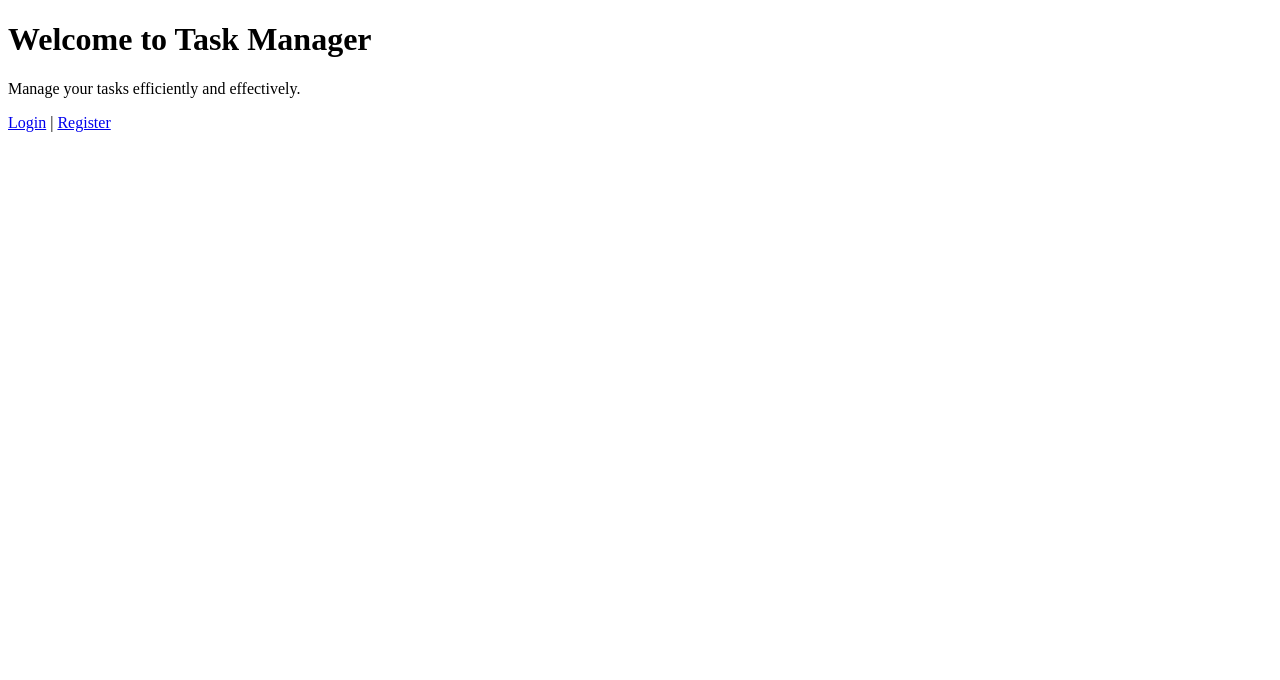
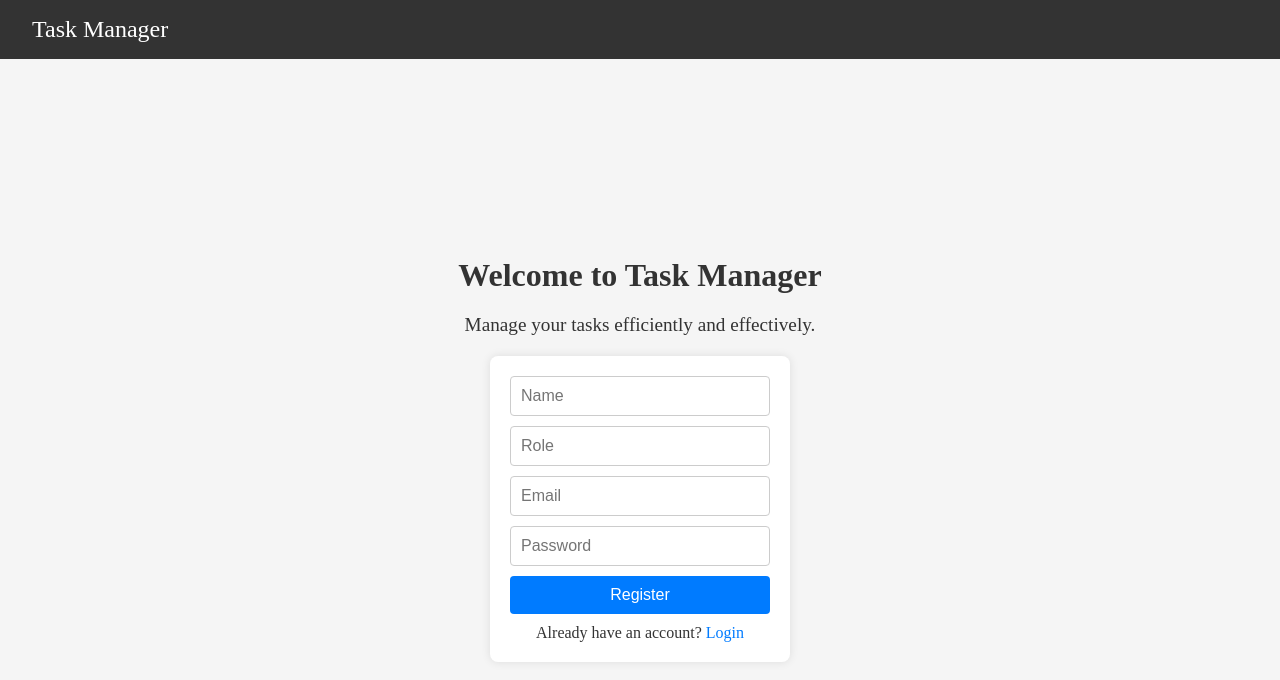
Before and after one commit to alka2711/Task-Manager, a React (Vite) app in the folder client/: page / in a window 1280 px wide. Shown: the top 680 px of the page. Built offline with nearby package versions, Linux system fonts and the light colour scheme.

Commit message:
frontend code updated

```diff
--- a/client/src/App.css
+++ b/client/src/App.css
@@ -0,0 +1,5 @@
+* {
+    margin: 0;
+    padding: 0;
+    box-sizing: border-box;
+  }
--- a/client/src/App.jsx
+++ b/client/src/App.jsx
@@ -1,18 +1,19 @@
 import React from 'react';
 import { BrowserRouter as Router, Route, Routes } from 'react-router-dom';
+import './App.css';
 import Home from './components/Home';
 import Login from './components/Login';
-import Register from './components/Register';
 import Dashboard from './components/Dashboard';
+import Navbar from './components/Navbar';
 // import TaskDetails from './components/TaskDetails';
 
 function App() {
   return (
     <Router>
+      <Navbar />
       <Routes>
         <Route path="/" element={<Home />} />
         <Route path="/login" element={<Login />} />
-        <Route path="/register" element={<Register />} />
         <Route path="/dashboard" element={<Dashboard />} />
         {/* <Route path="/task/:id" element={<TaskDetails />} /> */}
       </Routes>
--- a/client/src/components/Home.jsx
+++ b/client/src/components/Home.jsx
@@ -1,16 +1,140 @@
-import React from 'react';
-import { Link } from 'react-router-dom';
+import React, { useState } from 'react';
+import { Link, useNavigate } from 'react-router-dom';
+import axios from 'axios';
 
 const Home = () => {
+  const [name, setName] = useState('');
+  const [email, setEmail] = useState('');
+  const [password, setPassword] = useState('');
+  const [role, setRole] = useState('');
+  const navigate = useNavigate();
+
+  const handleSubmit = async (e) => {
+    e.preventDefault();
+    try {
+      const { data } = await axios.post('/api/user/register', { name, email, password, role });
+      localStorage.setItem('userInfo', JSON.stringify(data));
+      navigate('/dashboard');
+    } catch (error) {
+      console.error('Error registering user:', error);
+      alert('Error registering user');
+    }
+  };
+
   return (
-    <div>
-      <h1>Welcome to Task Manager</h1>
-      <p>Manage your tasks efficiently and effectively.</p>
-      <div>
-        <Link to="/login">Login</Link> | <Link to="/register">Register</Link>
+    <div style={styles.container}>
+      <h1 style={styles.heading}>Welcome to Task Manager</h1>
+      <p style={styles.paragraph}>Manage your tasks efficiently and effectively.</p>
+
+      <div style={styles.registerBox}>
+        {/* <h2 style={styles.registerHeading}>Register</h2> */}
+        <form onSubmit={handleSubmit} style={styles.form}>
+          <input
+            type="text"
+            placeholder="Name"
+            value={name}
+            onChange={(e) => setName(e.target.value)}
+            style={styles.input}
+          />
+          <input
+            type="text"
+            placeholder="Role"
+            value={role}
+            onChange={(e) => setRole(e.target.value)}
+            style={styles.input}
+          />
+          <input
+            type="email"
+            placeholder="Email"
+            value={email}
+            onChange={(e) => setEmail(e.target.value)}
+            style={styles.input}
+          />
+          <input
+            type="password"
+            placeholder="Password"
+            value={password}
+            onChange={(e) => setPassword(e.target.value)}
+            style={styles.input}
+          />
+          <button type="submit" style={styles.button}>Register</button>
+        </form>
+        <p style={styles.loginText}>
+          Already have an account? <Link to="/login" style={styles.loginLink}>Login</Link>
+        </p>
       </div>
     </div>
   );
 };
 
+const styles = {
+  container: {
+    display: 'flex',
+    flexDirection: 'column',
+    alignItems: 'center',
+    justifyContent: 'center',
+    height: '100vh',
+    backgroundColor: '#f5f5f5',
+    color: '#333',
+  },
+  heading: {
+    marginBottom: '20px',
+    fontSize: '2rem',
+  },
+  paragraph: {
+    marginBottom: '20px',
+    fontSize: '1.2rem',
+  },
+  linksContainer: {
+    display: 'flex',
+    justifyContent: 'center',
+    marginBottom: '20px',
+  },
+  link: {
+    margin: '0 10px',
+    color: '#007bff',
+    textDecoration: 'none',
+  },
+  registerBox: {
+    backgroundColor: 'white',
+    padding: '20px',
+    borderRadius: '8px',
+    boxShadow: '0 0 10px rgba(0, 0, 0, 0.1)',
+    width: '300px',
+  },
+  registerHeading: {
+    marginBottom: '20px',
+    fontSize: '1.5rem',
+    textAlign: 'center',
+  },
+  form: {
+    display: 'flex',
+    flexDirection: 'column',
+  },
+  input: {
+    marginBottom: '10px',
+    padding: '10px',
+    fontSize: '16px',
+    borderRadius: '4px',
+    border: '1px solid #ccc',
+  },
+  button: {
+    padding: '10px',
+    fontSize: '16px',
+    backgroundColor: '#007bff',
+    color: 'white',
+    border: 'none',
+    borderRadius: '4px',
+    cursor: 'pointer',
+  },
+  loginText: {
+    marginTop: '10px',
+    textAlign: 'center',
+  },
+  loginLink: {
+    color: '#007bff',
+    textDecoration: 'none',
+  },
+};
+
 export default Home;
--- a/client/src/components/Login.jsx
+++ b/client/src/components/Login.jsx
@@ -1,17 +1,18 @@
 import React, { useState } from 'react';
+import { Link, useNavigate } from 'react-router-dom';
 import axios from 'axios';
 
-const Login = ({ history }) => {
+const Login = () => {
   const [email, setEmail] = useState('');
   const [password, setPassword] = useState('');
+  const navigate = useNavigate();
 
   const handleSubmit = async (e) => {
     e.preventDefault();
     try {
       const { data } = await axios.post('/api/user/login', { email, password });
       localStorage.setItem('userInfo', JSON.stringify(data));
-      console.log('User logged in:', data);
-    //   history.push('/dashboard');
+      navigate('/dashboard');
     } catch (error) {
       console.error(error);
       alert('Invalid email or password');
@@ -19,25 +20,75 @@ const Login = ({ history }) => {
   };
 
   return (
-    <div>
-      <h2>Login</h2>
-      <form onSubmit={handleSubmit}>
+    <div style={styles.container}>
+      <h2 style={styles.heading}>Login</h2>
+      <form onSubmit={handleSubmit} style={styles.form}>
         <input
           type="email"
           placeholder="Email"
           value={email}
           onChange={(e) => setEmail(e.target.value)}
+          style={styles.input}
         />
         <input
           type="password"
           placeholder="Password"
           value={password}
           onChange={(e) => setPassword(e.target.value)}
+          style={styles.input}
         />
-        <button type="submit">Login</button>
+        <button type="submit" style={styles.button}>Login</button>
       </form>
+      <p style={styles.registerText}>
+        Don't have an account? <Link to="/" style={styles.registerLink}>Register</Link>
+      </p>
     </div>
   );
 };
 
+const styles = {
+  container: {
+    display: 'flex',
+    flexDirection: 'column',
+    alignItems: 'center',
+    justifyContent: 'center',
+    height: '100vh',
+    backgroundColor: '#f5f5f5',
+    color: '#333',
+  },
+  heading: {
+    marginBottom: '20px',
+    fontSize: '2rem',
+  },
+  form: {
+    display: 'flex',
+    flexDirection: 'column',
+    width: '300px',
+  },
+  input: {
+    marginBottom: '10px',
+    padding: '10px',
+    fontSize: '16px',
+    borderRadius: '4px',
+    border: '1px solid #ccc',
+  },
+  button: {
+    padding: '10px',
+    fontSize: '16px',
+    backgroundColor: '#007bff',
+    color: 'white',
+    border: 'none',
+    borderRadius: '4px',
+    cursor: 'pointer',
+  },
+  registerText: {
+    marginTop: '10px',
+    textAlign: 'center',
+  },
+  registerLink: {
+    color: '#007bff',
+    textDecoration: 'none',
+  },
+};
+
 export default Login;
--- /dev/null
+++ b/client/src/components/Navbar.jsx
@@ -0,0 +1,43 @@
+import React from 'react';
+import { Link } from 'react-router-dom';
+
+const Navbar = () => {
+  return (
+    <nav style={styles.navbar}>
+      <div style={styles.navbarBrand}>
+        <Link to="/" style={styles.link}>Task Manager</Link>
+      </div>
+      {/* <div style={styles.navbarLinks}>
+        <Link to="/login" style={styles.link}>Login</Link>
+        <Link to="/register" style={styles.link}>Register</Link>
+      </div> */}
+    </nav>
+  );
+};
+
+const styles = {
+  navbar: {
+    display: 'flex',
+    justifyContent: 'space-between',
+    alignItems: 'center',
+    padding: '1rem',
+    backgroundColor: '#333',
+    color: 'white',
+  },
+  navbarBrand: {
+    fontSize: '1.5rem',
+  },
+  navbarLinks: {
+    display: 'flex',
+  },
+  link: {
+    color: 'white',
+    textDecoration: 'none',
+    marginLeft: '1rem',
+  },
+  linkHover: {
+    textDecoration: 'underline',
+  },
+};
+
+export default Navbar;
--- a/client/src/components/Register.jsx
+++ /dev/null
@@ -1,57 +0,0 @@
-import React, { useState } from 'react';
-import axios from 'axios';
-
-const Register = ({ history }) => {
-  const [name, setName] = useState('');
-  const [email, setEmail] = useState('');
-  const [password, setPassword] = useState('');
-  const [role, setRole] = useState('');
-
-  const handleSubmit = async (e) => {
-    e.preventDefault();
-    try {
-      const { data } = await axios.post('/api/user/register', { name, email, password, role });
-      localStorage.setItem('userInfo', JSON.stringify(data));
-      console.log('User registered:', data);
-    //   history.push('/dashboard');
-    } catch (error) {
-      console.error('Error registering user:', error);
-    //   alert('Error registering user');
-    }
-  };
-
-  return (
-    <div>
-      <h2>Register</h2>
-      <form onSubmit={handleSubmit}>
-        <input
-          type="text"
-          placeholder="Name"
-          value={name}
-          onChange={(e) => setName(e.target.value)}
-        />
-        <input
-          type="text"
-          placeholder="Role"
-          value={role}
-          onChange={(e) => setRole(e.target.value)}
-        />
-        <input
-          type="email"
-          placeholder="Email"
-          value={email}
-          onChange={(e) => setEmail(e.target.value)}
-        />
-        <input
-          type="password"
-          placeholder="Password"
-          value={password}
-          onChange={(e) => setPassword(e.target.value)}
-        />
-        <button type="submit">Register</button>
-      </form>
-    </div>
-  );
-};
-
-export default Register;
```
Also changed, not shown: client/src/assets/image.png (added).
